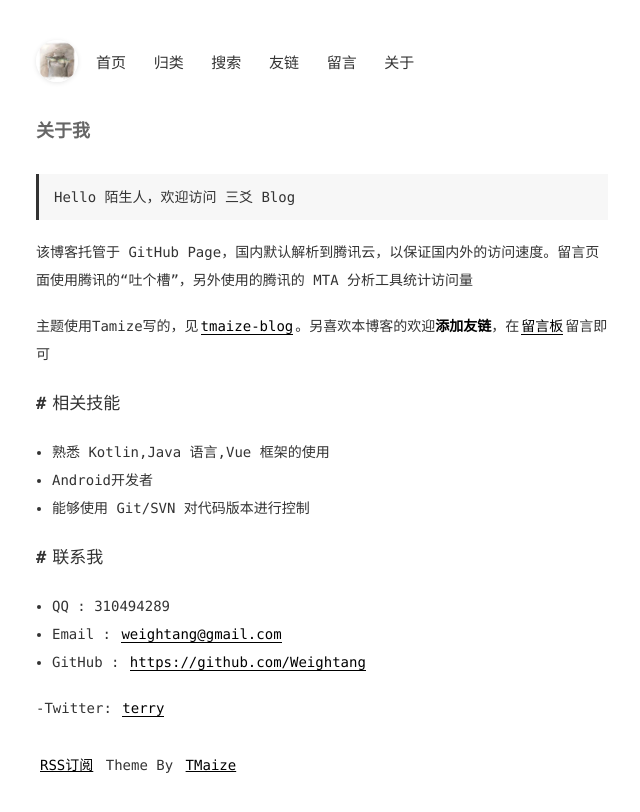
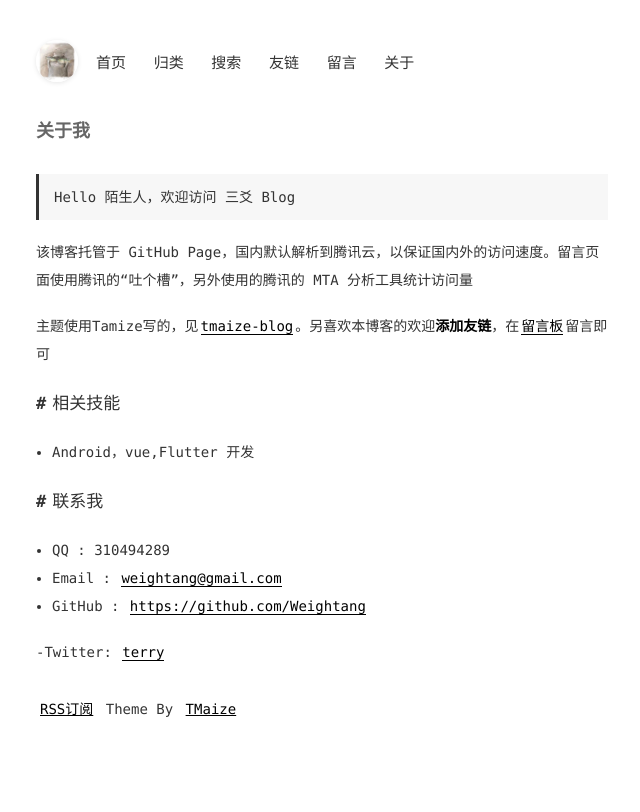
Before and after one commit to Weightang/weightang.github.io, a Jekyll site: the page built from pages/about.md, in a window 1280 px wide. Shown: the top 812 px of the page, without its empty margins (318-958 px from the left). Built offline with Jekyll 4.4.1, drawn with Linux system fonts in a browser that asks for light colours.

Commit message:
修改个人相关

```diff
--- a/pages/about.md
+++ b/pages/about.md
@@ -11,11 +11,7 @@ title: 关于我
 
 ## 相关技能
 
-- 熟悉 Kotlin,Java 语言,Vue 框架的使用
-
-- Android开发者
-
-- 能够使用 Git/SVN 对代码版本进行控制
+- Android，vue,Flutter 开发
 
 ## 联系我
 
```
